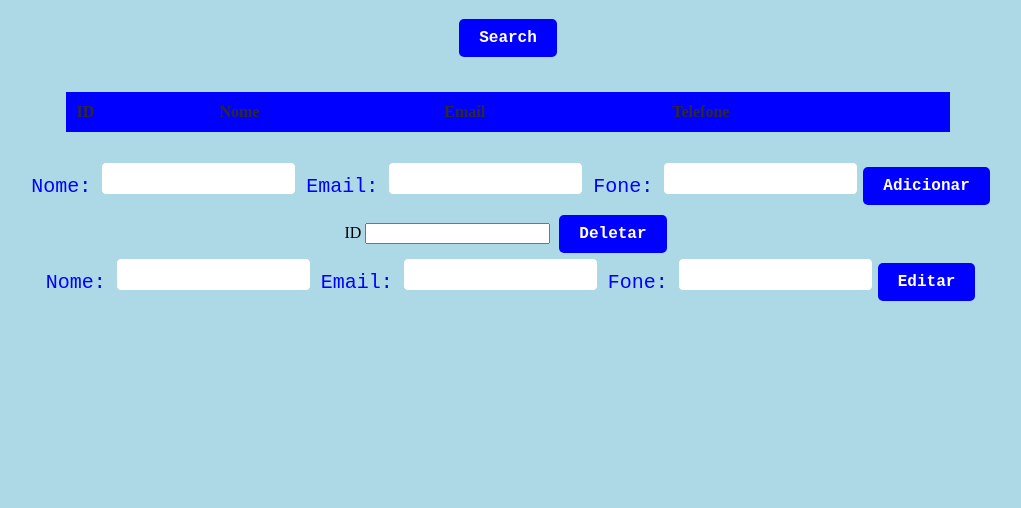
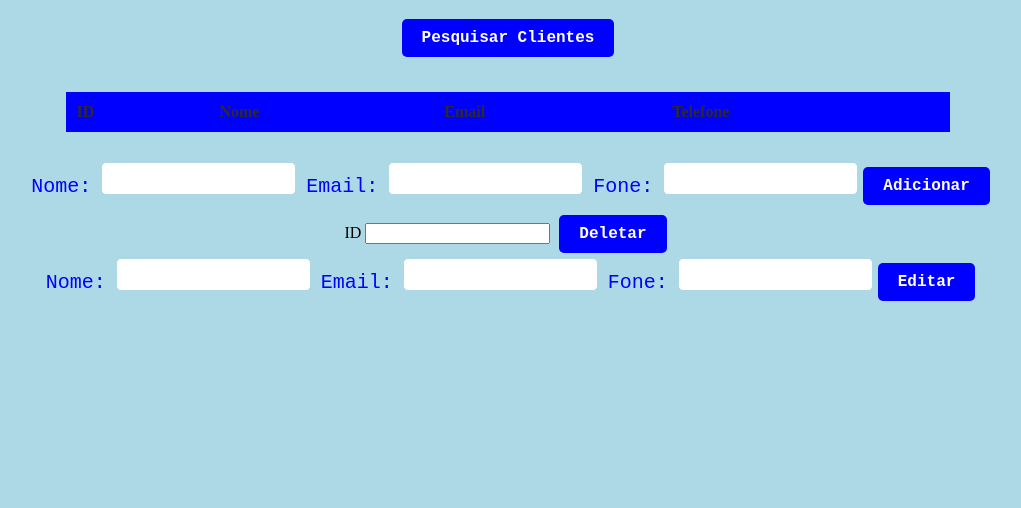
Before and after one commit to doveco/Client_List, a plain HTML site: page index.html in a window 1280 px wide. Shown: the part 308-816 px from the top of the page, without its empty margins (132-1153 px from the left). Drawn offline with Linux system fonts and the light colour scheme.

Commit message:
Ajuste refresh(clientes) e ortografia

```diff
--- a/exercicio.js
+++ b/exercicio.js
@@ -30,6 +30,7 @@ const searchButton = document.getElementById('searchButton');
 const tableBody = document.getElementById('tableBody');
 
 searchButton.addEventListener('click', () => {
+    tableBody.innerHTML = '';
     fetch('db.json')
         .then(response => response.json())
         .then(data => {
--- a/index.html
+++ b/index.html
@@ -12,7 +12,7 @@
 
     <h1> Listar Clientes </h1>
 
-    <button id="searchButton">Search</button>
+    <button id="searchButton">Pesquisar Clientes</button>
     <table id="clientTable">
         <thead>
             <tr>
```
